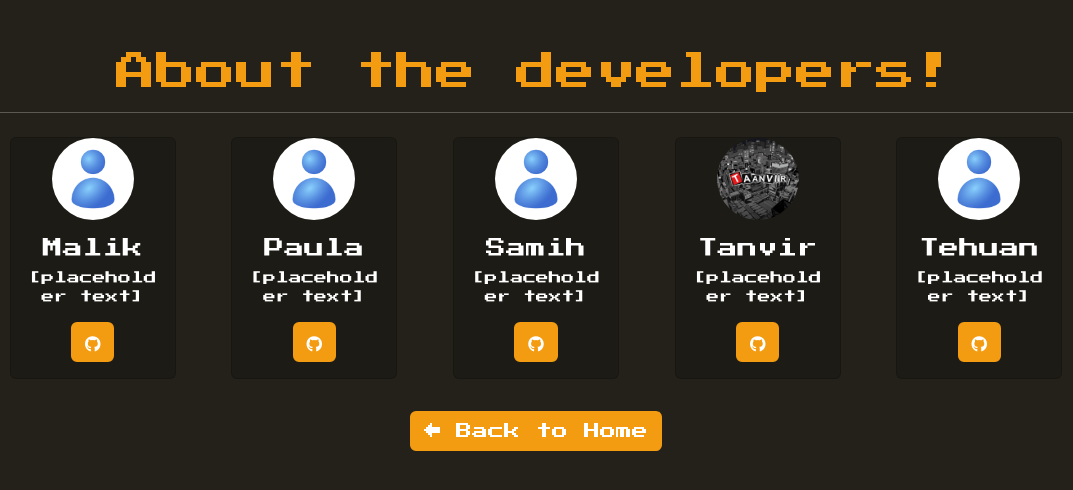
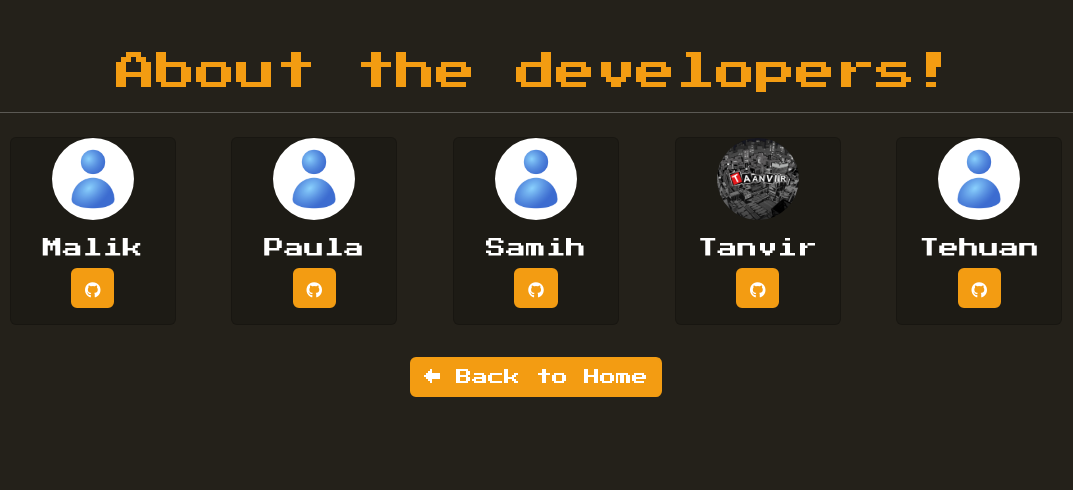
Before and after one commit to tehuanmelo/ft_transcendence, a Django app: page /about/ in a window 1280 px wide. Shown: the top 490 px of the page, without its empty margins (104-1177 px from the left). Run offline with Django 5.2, Linux system fonts and the light colour scheme; some libraries are stand-ins or nearby versions.

Commit message:
feat: added new font

```diff
--- a/backend/static/styles/main.css
+++ b/backend/static/styles/main.css
@@ -3,21 +3,35 @@
 /* ---------------------------------- Font ---------------------------------- */
 @font-face {
     font-family: 'Press Start 2P';
-    src: url('../fonts/PressStart2P-Regular.ttf') format("truetype");
+    src: url('../fonts/PressStart2P-Regular.ttf');
 }
 
 @font-face {
     font-family: 'Silkscreen';
-    src: url('../fonts/Silkscreen-Regular.ttf') format("truetype");
-    font-weight: normal;
-    font-style: normal;
+    src: url('../fonts/Silkscreen-Regular.ttf');
 }
 
 @font-face {
-    font-family: 'Silkscreen';
-    src: url('../fonts/Silkscreen-Bold.ttf') format("truetype");
-    font-weight: bold;
-    font-style: normal;
+    font-family: 'Silkscreen-Bold';
+    src: url('../fonts/Silkscreen-Bold.ttf');
+}
+
+@font-face {
+    font-family: 'Pixel-Sans';
+    src: url('../fonts/Pixel-Sans-Serif.ttf');
+}
+
+@font-face {
+    font-family: 'Pixel-Sans-Condensed';
+    src: url('../fonts/Pixel-Sans-Serif-Condensed.ttf');
+}
+
+.pixel-sans {
+    font-family: 'Pixel-Sans', sans-serif;
+}
+
+.pixel-sans-condensed {
+    font-family: 'Pixel-Sans-Condensed', sans-serif;
 }
 
 .silk {
@@ -25,8 +39,7 @@
 }
 
 .silk-heavy {
-    font-family: 'Silkscreen', sans-serif;
-    font-weight: bold;
+    font-family: 'Silkscreen-Bold', sans-serif;
 }
 
 /* --------------------------------- General -------------------------------- */
@@ -408,10 +421,14 @@ header {
 }
 
 /* -------------------------------- About --------------------------------- */
-.about-card {
-    transition: transform 0.1s ease;
+.card {
+    transition: transform 0.2s ease;
     background-color: var(--navbar);
     color: var(--text);
+}
+
+.about-card .btn:hover {
+    transform: none;
 }
 
 .about-card:hover {
@@ -434,20 +451,21 @@ header {
 }
 
 .btn-accent {
-    color: white;
+    color: var(--text);
     background-color: var(--accent);
     border: solid 2px var(--accent);
     transition: background-color 0.3s ease;
 }
 
 .btn-accent:hover {
-    color: white;
+    color: var(--text);
     background-color: var(--light-accent);
 }
 
 .btn-accent:focus {
-    color: white;
+    color: var(--text);
     border: solid 2px var(--accent);
+    outline: none;
 }
 
 /* ------------------------------- Modal ---------------------------------- */
--- a/backend/templates/pages/about.html
+++ b/backend/templates/pages/about.html
@@ -18,7 +18,6 @@
                     alt="Image of Malik">
                 <div class="card-body">
                     <h5 class="card-title">Malik</h5>
-                    <p class="card-text">[placeholder text]</p>
                     <a href="https://github.com/MalikZu" class="btn btn-accent" target="_blank">
                         <i class="fa-brands fa-github"></i></a>
                 </div>
@@ -31,7 +30,6 @@
                     alt="Image of Paula">
                 <div class="card-body">
                     <h5 class="card-title">Paula</h5>
-                    <p class="card-text">[placeholder text]</p>
                     <a href="https://github.com/PaulaBalbino" class="btn btn-accent" target="_blank">
                         <i class="fa-brands fa-github"></i></a>
                 </div>
@@ -44,7 +42,6 @@
                     alt="Image of Samih">
                 <div class="card-body">
                     <h5 class="card-title">Samih</h5>
-                    <p class="card-text">[placeholder text]</p>
                     <a href="https://github.com/samih713" class="btn btn-accent" target="_blank">
                         <i class="fa-brands fa-github"></i></a>
                 </div>
@@ -57,7 +54,6 @@
                     alt="Image of Tanvir">
                 <div class="card-body">
                     <h5 class="card-title">Tanvir</h5>
-                    <p class="card-text">[placeholder text]</p>
                     <a href="https://github.com/Taanviir" class="btn btn-accent" target="_blank">
                         <i class="fa-brands fa-github"></i></a>
                 </div>
@@ -70,7 +66,6 @@
                     alt="Image of Tehuan">
                 <div class="card-body">
                     <h5 class="card-title">Tehuan</h5>
-                    <p class="card-text">[placeholder text]</p>
                     <a href="https://github.com/tehuanmelo" class="btn btn-accent" target="_blank">
                         <i class="fa-brands fa-github"></i></a>
                 </div>
```
Also changed, not shown: backend/static/fonts/Pixel-Sans-Serif-Condensed.ttf (added), backend/static/fonts/Pixel-Sans-Serif.ttf (added).
